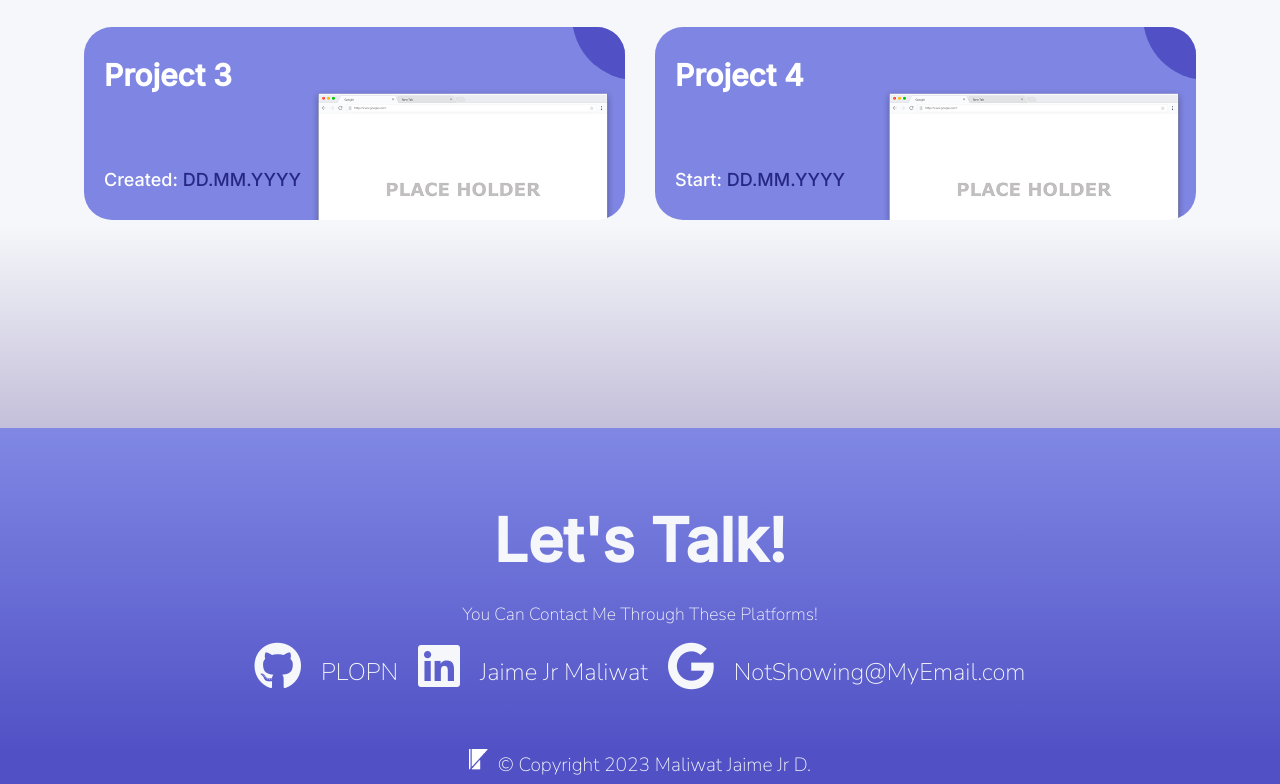
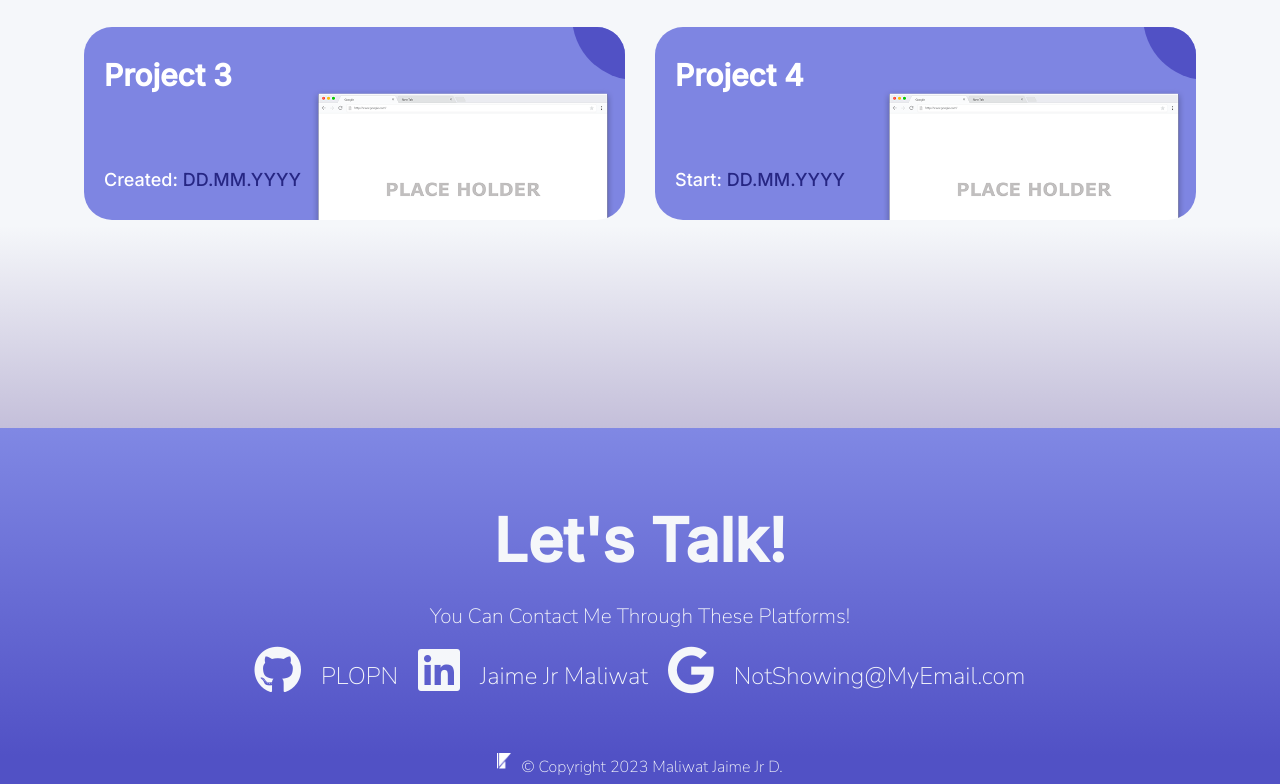
Before and after one commit to TadWeird/Portfolio_SoftDev, a plain HTML site: page index.html in a window 1280 px wide. Shown: the part 2883-3667 px from the top of the page. Drawn offline with Linux system fonts and the light colour scheme.

Commit message:
Slight Changes

```diff
--- a/index.html
+++ b/index.html
@@ -210,7 +210,7 @@
 <footer>
 
   <section class="copyR">
-    <img src="./assets/images/pn_logo.png" style="height: 1.5%; width: 1.5%; margin-right: 10px; margin-top: -.2%;">
+    <img src="./assets/images/pn_logo.png" style="height: 1.1%; width: 1.1%; margin-right: 10px; margin-top: -.2%;">
       &copy; Copyright 2023 Maliwat Jaime Jr D.
   </section>
 </footer>
--- a/style.css
+++ b/style.css
@@ -106,7 +106,6 @@
     justify-content: center;
     align-items: center;
     padding-top: 5%;
-    /* margin-left: 2%; */
     font-family: 'Inter', sans-serif;
 }
 
@@ -127,25 +126,9 @@
     top: 0;
     left: 0;
     z-index: 100;
-
-    /*animation*/
-  /* -webkit-animation:move 5s;
-     -moz-animation:move 5s;
-      -ms-animation:move 5s;
-       -o-animation:move 5s; */
-          animation:move 5s;
-
-  /* -webkit-animation-iteration-count: finite;
-     -moz-animation-iteration-count: finite;
-      -ms-animation-iteration-count: finite;
-       -o-animation-iteration-count: finite; */
-          animation-iteration-count: finite;
-
-  /* -webkit-animation-delay:1s;
-     -moz-animation-delay:1s;
-      -ms-animation-delay:1s;
-       -o-animation-delay:1s; */
-          animation-delay:1s;
+    animation:move 5s;
+    animation-iteration-count: finite;
+    animation-delay:1s;
 }
 @keyframes move
 {
@@ -732,7 +715,7 @@ c:where(:hover, :focus-visible)
 .aboutme_context4
 {
   color: #f5f7fa;
-  font-size: 110%;
+  font-size: 130%;
   display: flex;
   text-justify: inter-word;
   text-align: center;
@@ -799,7 +782,7 @@ c:where(:hover, :focus-visible)
 {
   background-color: #5151c5;
   color: #f5f7fa;
-  font-size: 120%;
+  font-size: 100%;
   display: flex;
   text-justify: inter-word;
   text-align: center;
```
